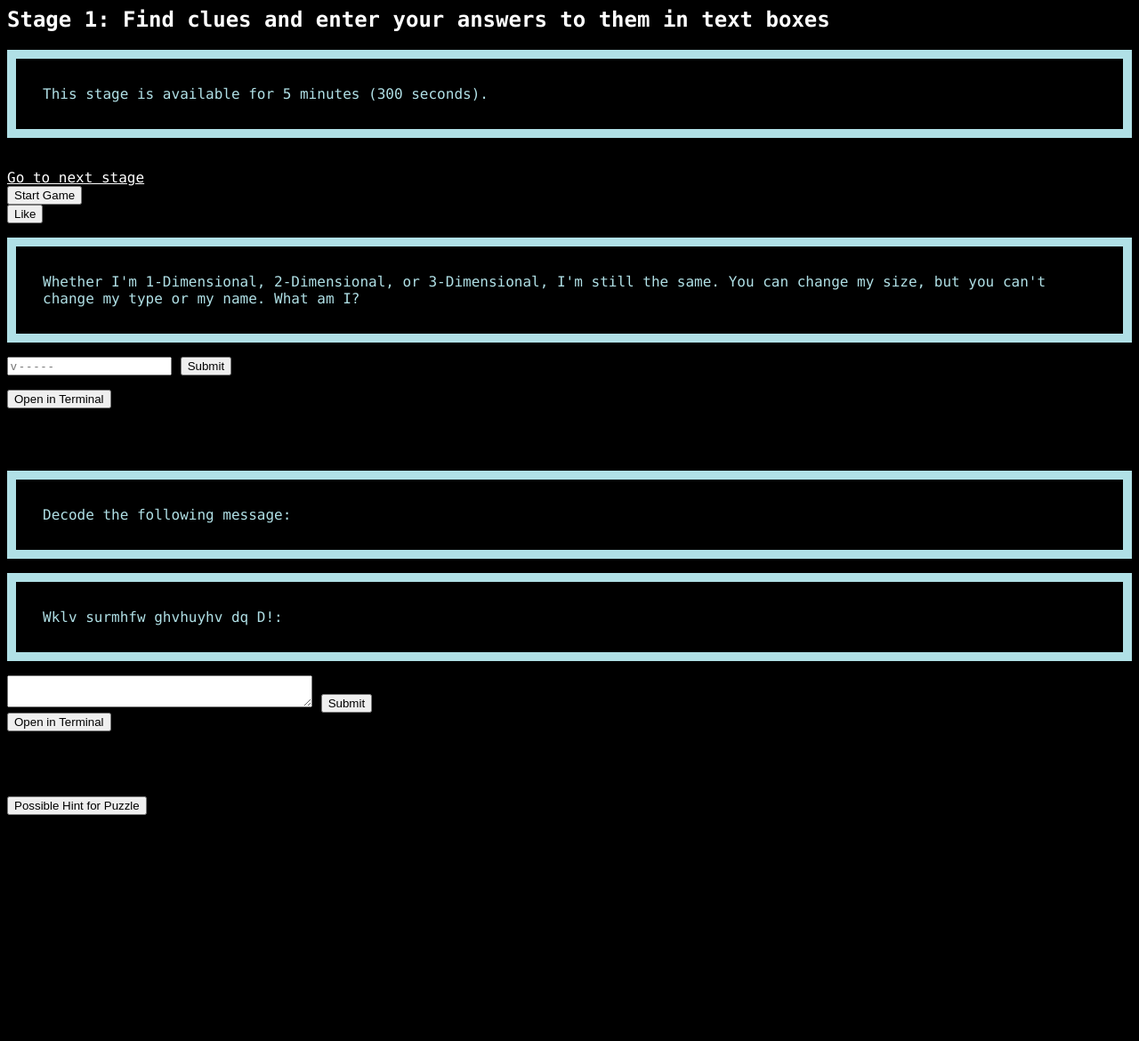
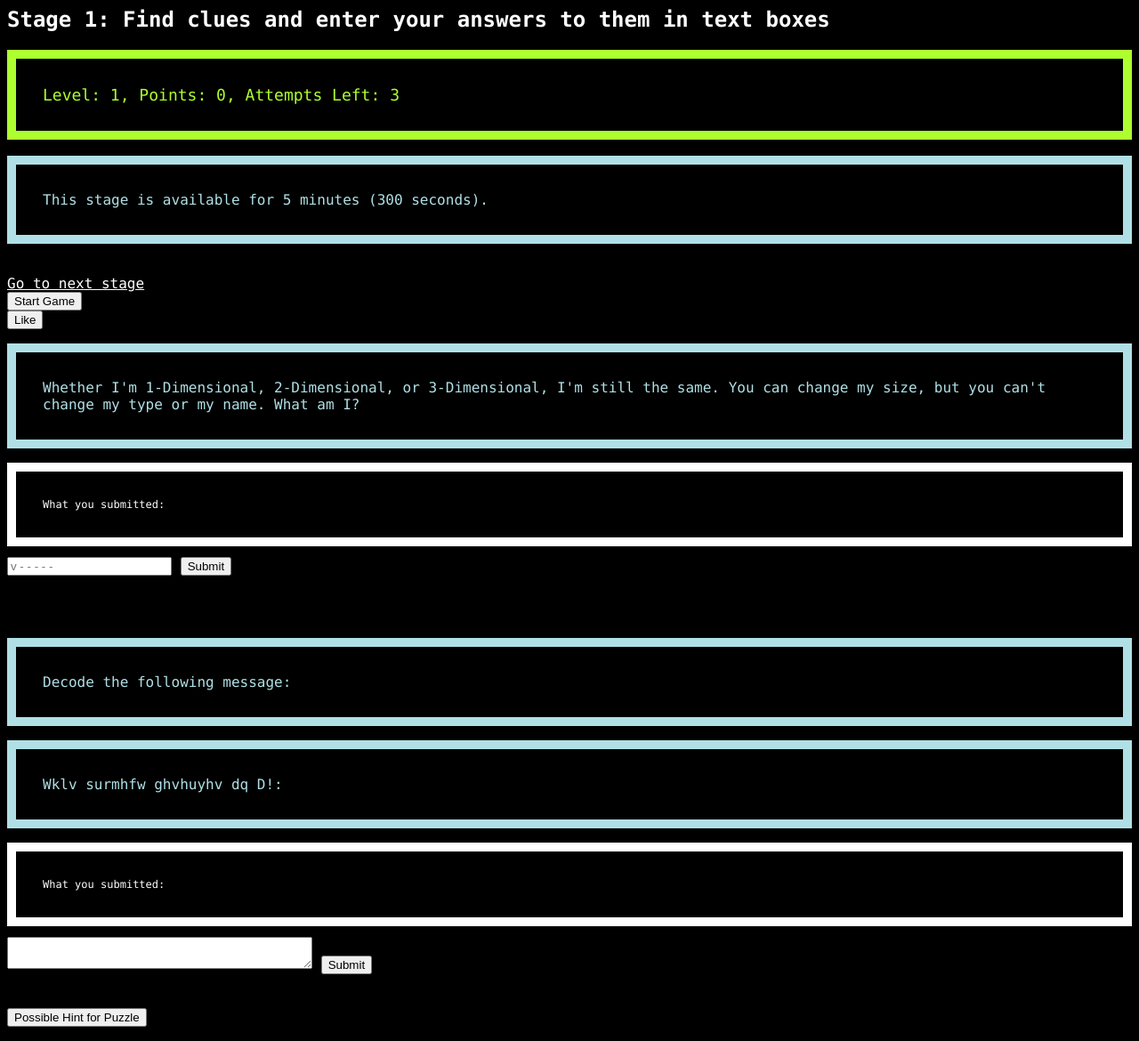
Before and after one commit to CS222-UIUC/course-project-group-13, a Django app: page /stageone in a window 1280 px wide. Shown: the whole page at 89% size. Before the commit the page ends 916 px from the top, so only its background shows below. Run offline with Django 4.2, Linux system fonts and the light colour scheme.

Commit message:
Added way to keep track of textbox inputs (using HTML Local Storage), and place for statistics display

```diff
--- a/website/templates/stageone.html
+++ b/website/templates/stageone.html
@@ -27,10 +27,21 @@
 
 <!doctype html><html lang="en"><head><meta charset="utf-8"/><link rel="icon" href="/favicon.ico"/><meta name="viewport" content="width=device-width,initial-scale=1"/><meta name="theme-color" content="#000000"/><meta name="description" content="Web site created using create-react-app"/><link rel="apple-touch-icon" href="/logo192.png"/><link rel="manifest" href="/manifest.json"/><title>React App</title><script defer="defer" src="/static/js/main.0215976b.js"></script><link href="/static/css/main.073c9b0a.css" rel="stylesheet"></head><body><noscript>You need to enable JavaScript to run this app.</noscript><div id="root"></div></body></html>
 
+
 <h2>Stage 1: Find clues and enter your answers to them in text boxes</h2>
 
+<!-- Display Points and Level -->
+
+<p id="stats"  style="color:greenyellow;font-size:18px;"></p>
+<script>
+    var points = 0;
+    var attempts = 3;
+    var level = 1;
+    document.getElementById("stats").innerHTML = "Level: " + level + ", Points: " + points + ", Attempts Left: " + attempts;
+</script>
 
 <!-- Start Timer -->
+
 
 <p>This stage is available for 5 minutes (300 seconds).</p>
 <br>
@@ -54,19 +65,18 @@
 <form action="" method="POST">{% csrf_token %}
     <div id="something_container"></div>
     <p>Whether I'm 1-Dimensional, 2-Dimensional, or 3-Dimensional, I'm still the same. You can change my size, but you can't change my type or my name. What am I?</p>
+    <p id="puz1display"  style="color:white;font-size:12px;">What you submitted: </p>
     <input type="text" id="clue_one_password" name="clue_one_password" minlength="6" maxlength="6" placeholder="v - - - - -">
-    <input type="submit"/>
+    <input type="submit" onclick="puz1response()"/>
+    <script type="text/javascript">
+        var puz1answer;
+        function puz1response() {
+            puz1answer= document.getElementById('clue_one_password').value;
+            localStorage.setItem('store1', puz1answer);
+            document.getElementById("puz1display").innerHTML = "What you submitted: " + puz1answer;
+        }
+    </script>
 </form>
-
-
-
-<body>
-    <div class="container">
-        <form action="file:///C:\Users\rohiths2 illinois\hello\Clue One Call (backup).py">
-            <button class="btn btn-danger btn-lg">Open in Terminal</button>
-        </form>
-    </div>
-</body>
 
 
 
@@ -79,16 +89,17 @@
   <div id="something_container"></div>
   <p>Decode the following message: </p>
   <p>Wklv surmhfw ghvhuyhv dq D!: </p>
+  <p id="puz2display"  style="color:white;font-size:12px;">What you submitted: </p>
   <textarea id="Clue 2 Puzzle Response" name="Clue 2 Puzzle Response" rows="2" cols="40"></textarea>
-  <input type="submit"/>
-
-<body>
-    <div class="container">
-        <form action="file:///C:\Users\rohiths2 illinois\hello\Decode Clue Two Call (backup).py">
-            <button class="btn btn-danger btn-lg">Open in Terminal</button>
-        </form>
-    </div>
-</body>
+  <input type="submit" onclick="function2()"/>
+  <script type="text/javascript">
+      var puz2response;
+      function function2() {
+      puz2response = document.getElementById('Clue 2 Puzzle Response').value;
+          localStorage.setItem('store2', puz2response);
+          document.getElementById("puz2display").innerHTML = "What you submitted: " + puz2response;
+      }
+  </script>
 
 
 
```
